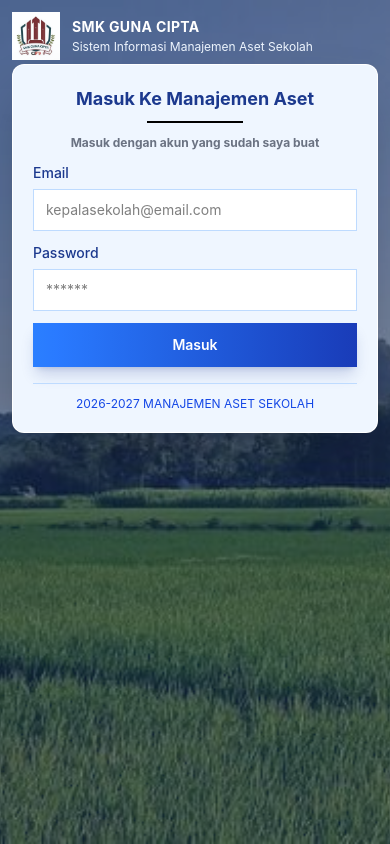
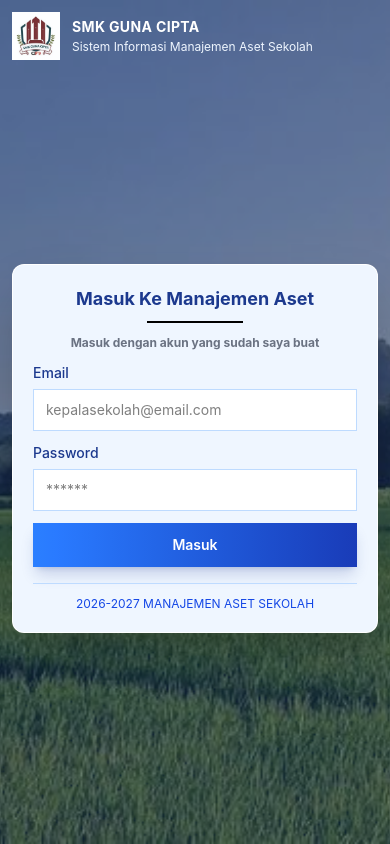
Before and after one commit to mzainulabidin70-cmyk/Projek-Manajemen-Aset, a React (Vite) app in the folder frontend-aset/: page / in a window 390 px wide. Built offline with nearby package versions, Linux system fonts and the light colour scheme.

Commit message:
memindahkan kotak login ketengah karena ikut terbawa dengan judul

```diff
--- a/frontend-aset/src/pages/Login.jsx
+++ b/frontend-aset/src/pages/Login.jsx
@@ -59,7 +59,7 @@ export default function Login() {
         </div>
       </header>
 
-      <div className="relative z-10 grid min-h-0 w-full max-w-[480px] translate-x-0 grid-cols-1 overflow-hidden rounded-xl border border-white/70 bg-white shadow-2xl md:max-w-[1100px] md:min-h-[580px] md:-translate-x-4 md:grid-cols-[46%_54%] md:rounded-none">
+      <div className="relative z-10 my-auto grid min-h-0 w-full max-w-[480px] translate-x-0 grid-cols-1 overflow-hidden rounded-xl border border-white/70 bg-white shadow-2xl md:my-0 md:max-w-[1100px] md:min-h-[580px] md:-translate-x-4 md:grid-cols-[46%_54%] md:rounded-none">
         <section className="relative hidden min-h-[220px] flex-col items-center justify-center overflow-hidden bg-blue-700 px-5 pb-7 pt-24 text-center text-white/90 md:flex md:min-h-[580px] md:p-10">
           <div className="absolute inset-0 bg-gradient-to-br from-blue-900/20 via-blue-700/15 to-sky-400/10" aria-hidden="true" />
           <div className="absolute left-1/2 top-5 z-10 flex -translate-x-1/2 items-center gap-3 whitespace-nowrap md:left-8 md:top-8 md:translate-x-0">
```
